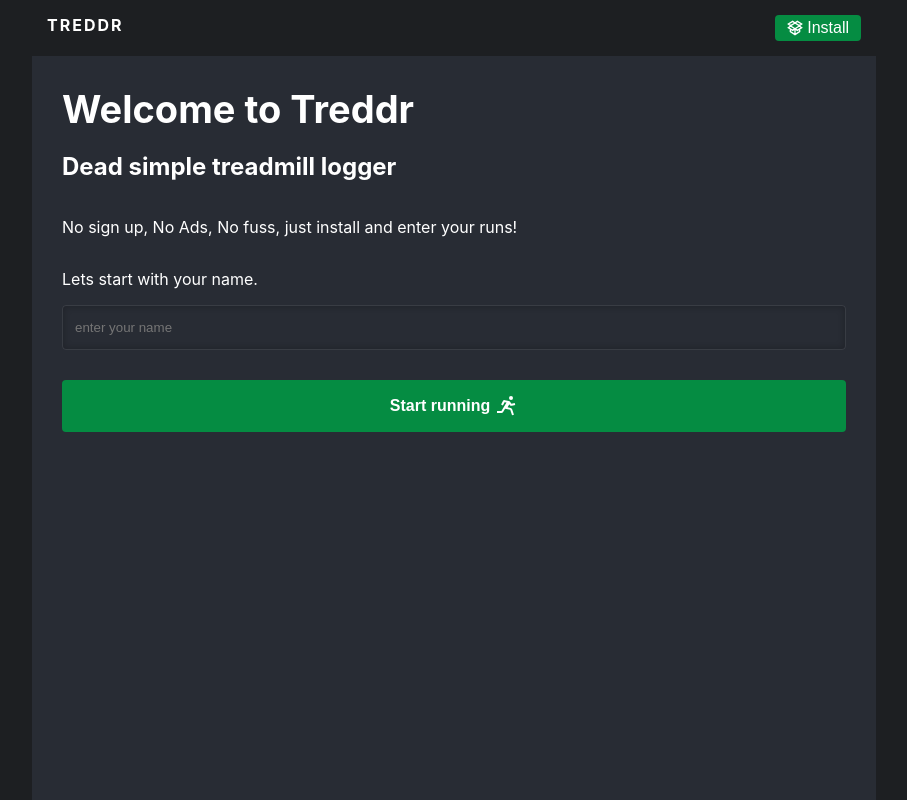
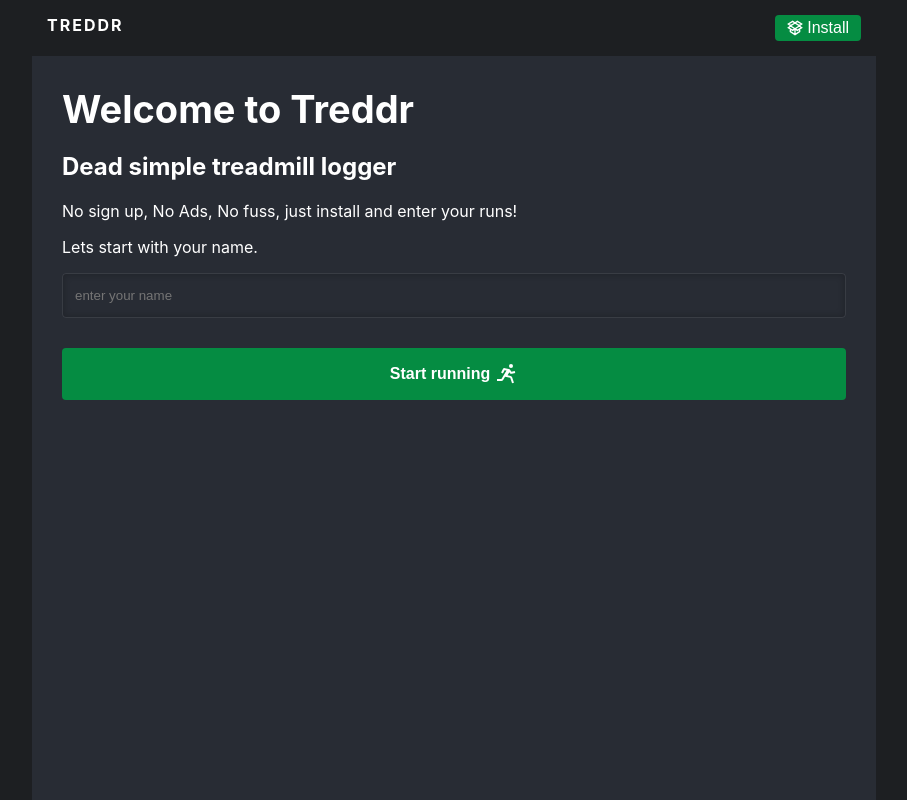
Before and after one commit to chris-hanson/treddr, a React (Create React App) app: page / in a window 1280 px wide. Shown: the whole page, without its empty margins (186-1093 px from the left). Built offline with nearby package versions, Linux system fonts and the light colour scheme.

Commit message:
fix hoz scroll problem

```diff
--- a/src/components/App/App.css
+++ b/src/components/App/App.css
@@ -22,10 +22,12 @@
 
 .App-buttons {
   display: flex;
+  align-items: center;
 }
 
 .App-menu {
   margin-left: 15px;
+  margin-top: 4px;
 }
 
 .App-ios-message {
@@ -46,7 +48,6 @@
 }
 
 .App-container {
-  padding: 30px 30px 0;
   overflow-y: auto;
   background: var(--background);
   display: flex;
--- a/src/index.css
+++ b/src/index.css
@@ -36,6 +36,10 @@ code {
   height: 100%;
 }
 
+.container {
+  padding: 30px;
+}
+
 /* Headings */
 
 h1 {
--- a/src/pages/Onboarding/Onboarding.jsx
+++ b/src/pages/Onboarding/Onboarding.jsx
@@ -20,7 +20,7 @@ export default function Onboarding() {
   }, [dispatch, name])
 
   return (
-    <>
+    <div className="container">
       <h1>Welcome to Treddr</h1>
       <h2>Dead simple treadmill logger</h2>
       <p>No sign up, No Ads, No fuss, just install and enter your runs!</p>
@@ -35,6 +35,6 @@ export default function Onboarding() {
       <Button handleClick={handleClick}>
         Start running <BiRun className="Onboarding-icon" />
       </Button>
-    </>
+    </div>
   )
 }
--- a/src/pages/Runs/AddOrEditRun/AddOrEditRun.jsx
+++ b/src/pages/Runs/AddOrEditRun/AddOrEditRun.jsx
@@ -55,7 +55,7 @@ export default function AddOrEditRun({ returnToRuns, editRun }) {
   }, [dispatch, editRun, returnToRuns])
 
   return (
-    <>
+    <div className="container">
       <h1 className="AddOrEditRun-title">{editing ? "Edit run" : "Add new run"}</h1>
       {error && <p>{error}</p>}
 
@@ -144,6 +144,6 @@ export default function AddOrEditRun({ returnToRuns, editRun }) {
       <Button handleClick={returnToRuns} type="danger">
         Cancel
       </Button>
-    </>
+    </div>
   )
 }
--- a/src/pages/Runs/Runs.css
+++ b/src/pages/Runs/Runs.css
@@ -1,9 +1,5 @@
 .Runs-icon {
   margin-left: 6px;
-}
-
-.Runs-list-container {
-  margin: 15px -30px 0;
 }
 
 .Runs-list-table {
--- a/src/pages/Runs/Runs.jsx
+++ b/src/pages/Runs/Runs.jsx
@@ -33,6 +33,7 @@ export default function Runs() {
 
   return (
     <>
+      <div className="container">
         <h1>Hi {user.name},</h1>
 
         {!runs.length && (
@@ -42,6 +43,7 @@ export default function Runs() {
         <Button handleClick={handleClick}>
           Add a run <BiRun className="Runs-icon" />
         </Button>
+      </div>
 
       {!!runs.length && (
         <div className="Runs-list-container">
```
Lines whose indentation alone changed are shown as unchanged.
